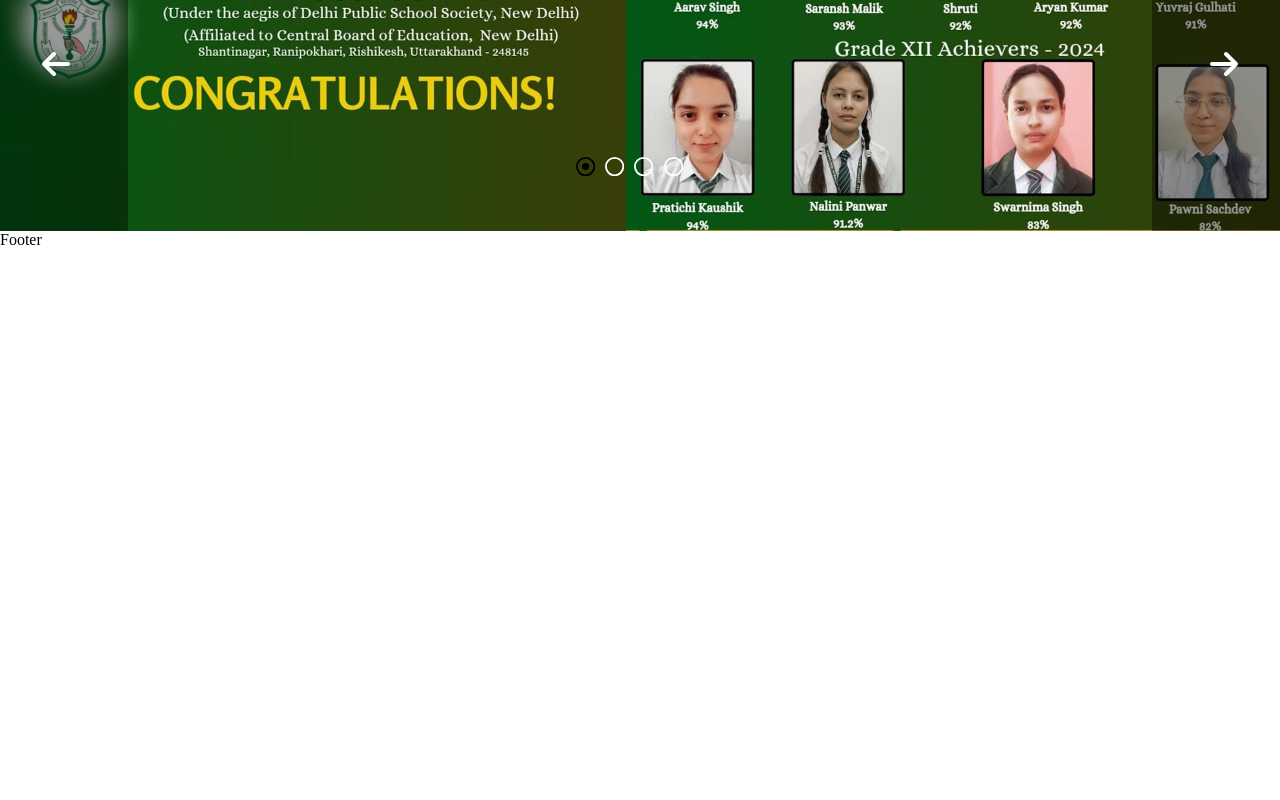
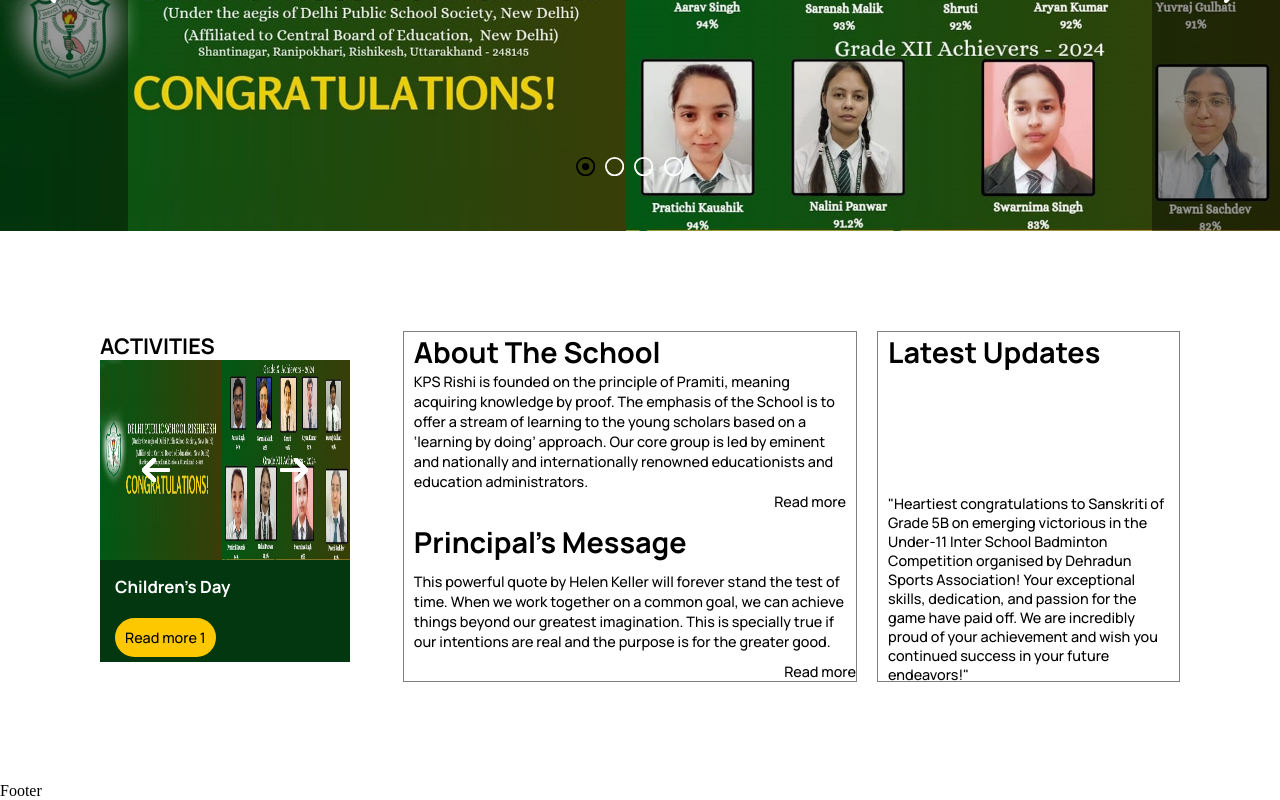
Before and after one commit to NavCGaur/school_website, a React (Create React App) app: page / in a window 1280 px wide. Shown: the part 397-1197 px from the top of the page. Before the commit the page ends 800 px from the top, so only its background shows below. Built offline with nearby package versions, Linux system fonts and the light colour scheme.

Commit message:
Blog added

```diff
--- a/src/components/carousel/Carousel.jsx
+++ b/src/components/carousel/Carousel.jsx
@@ -8,11 +8,6 @@
 import Image4 from '../../assets/carousel-image-4.jpg';
 import {ReactComponent as Circle} from '../../assets/circle.svg'
 import {ReactComponent as CircleDot} from '../../assets/circle-dot.svg'
-
-
-
-
-
 import {ReactComponent as LeftArrow}  from '../../assets/leftarrow.svg';
 import {ReactComponent as RightArrow}  from '../../assets/rightarrow.svg';
 
--- /dev/null
+++ b/src/containers/blog/Blog.jsx
@@ -0,0 +1,111 @@
+import React from 'react';
+import './blog.css';
+import { useState } from 'react';
+
+
+import Image1 from '../../assets/carousel-image-1.jpg';
+import Image2 from '../../assets/carousel-image-2.jpg';
+import Image3 from '../../assets/carousel-image-3.jpg';
+import Image4 from '../../assets/carousel-image-4.jpg';
+
+
+import {ReactComponent as LeftArrow}  from '../../assets/leftarrow.svg';
+import {ReactComponent as RightArrow}  from '../../assets/rightarrow.svg';
+
+function Blog() {
+
+const [imageIndex, setImageIndex] = useState(0)
+
+const images = [Image1, Image2, Image3, Image4];
+
+const descriptions = [ "Children's Day"," Playground", "Performance"," More Activities" ];
+
+const links = ["Read more 1","Read more 2","Read more 3","Read more 4"];
+
+
+function showNextImage() {
+    setImageIndex(prevIndex => prevIndex === (images.length - 1)? 0: (prevIndex + 1)
+    )
+  }
+
+  function showPrevImage() {
+    setImageIndex(prevIndex => (prevIndex === 0)? images.length - 1: (prevIndex - 1))
+  }
+
+
+  return (
+    <div className='blog'>
+
+        <div className='blog__activities'>
+           <h2>ACTIVITIES</h2>
+           <div className='blog__outContainer'>
+            {images.map((_,index)=>
+
+            <div className='blog__insideContainer'>
+                <div className='blog__carousal'>
+                    <img src={images[imageIndex]} key={index} ></img>
+
+                    <div className='carousal__arrow' onClick={showPrevImage}>
+                     <LeftArrow className='carousal__leftarrow'/>
+                        </div>
+                    <div className='carousal__arrow'onClick={showNextImage}>
+                     <RightArrow className='carousal__rightarrow'/>
+                    </div>
+                </div>
+
+                <div className='blog__description'>
+                    <div className='blog__description-text'>
+                        <h3>{descriptions[imageIndex]}</h3>
+                    </div>
+
+                    <div className='blog__description-link'>
+                        <a>{links[imageIndex]}</a>
+                    </div>
+                </div>
+
+            </div>
+                    )}
+            </div>
+
+        </div>
+
+        <div className='blog__para'>
+            <div className='blog__para1'>
+                <h1>About The School</h1>
+                <p>KPS Rishi is founded on the principle of Pramiti, meaning acquiring knowledge by proof. The emphasis of the School is to offer a stream of learning to the young scholars based on a ‘learning by doing’ approach. Our core group is led by eminent and nationally and internationally renowned educationists and education administrators.</p>
+                <div className='blog__link'><a> Read more </a></div>
+            </div>
+
+            <div className='blog__para2'>
+                <h1>Principal's Message </h1>
+                <p>This powerful quote by Helen Keller will forever stand the test of time. When we work together on a common goal, we can achieve things beyond our greatest imagination. This is specially true if our intentions are real and the purpose is for the greater good.</p>
+                <div className='blog__link'><a>Read more  </a></div>
+            </div>
+        </div>
+
+        <div className='blog__textscroll'>
+                <div className='blog__updates'>
+                    <h1>Latest Updates</h1>
+                </div>
+
+                <div className='blog__textscroll-text'>
+                <div class='blog__textscroll-text-content'>
+
+                    <p>
+                       "Heartiest congratulations to Sanskriti of Grade 5B on emerging victorious in the Under-11 Inter School Badminton Competition organised by Dehradun Sports Association! Your exceptional skills, dedication, and passion for the game have paid off. We are incredibly proud of your achievement and wish you continued success in your future endeavors!"
+                    </p>
+                    <p>The Orientation Programme will be held on Monday, 1st April, 2024.</p>
+                    <p>	Admissions Open (2024-25) from Grade Pre-Nursery to 9th and 11th </p>
+                    <p>	Annual Day Celebration 2022-23 Annual Sports Day of class Pre Nursery to 2 was celebrated with great enthusiasm at Public School, Rishikesh on 22nd December 2022.</p>
+                </div>
+
+                </div>
+        </div>
+
+
+
+    </div>
+  )
+}
+
+export default Blog
--- /dev/null
+++ b/src/containers/blog/blog.css
@@ -0,0 +1,134 @@
+.blog{
+margin: 50px;
+display: flex;
+font-family: var(--font-family);
+font-size: 0.9rem;
+font-weight: 500;
+
+}
+
+.blog__activities{
+    width: 30%;
+
+}
+
+.blog__carousal{
+    background-color: #023710;
+}
+.blog__carousal img{
+    height: 200px;
+    max-width: 100%;
+    display: block;
+}
+.carousal__rightarrow, .carousal__leftarrow{
+    top: 30%;
+}
+
+.blog__outContainer{
+    display: flex;
+    flex-direction: row;
+
+}
+
+.blog__insideContainer{
+    width: 250px;
+    position: absolute;
+    overflow: hidden;
+}
+
+.blog__para{
+    width: 45%;
+}
+
+.blog__textscroll{
+    width: 30%;
+    overflow: hidden;
+
+}
+
+.blog__link{
+    text-align: end;
+}
+
+a{
+    color: black;
+    cursor: pointer;
+}
+
+
+.blog__description-text, .blog__description-link{
+    padding: 15px;
+    background-color: #023710;
+}
+
+.blog__description-link a{
+    padding: 10px;
+    border-radius: 20px;
+    background-color: #fdc800;
+
+}
+
+.blog__description-text{
+    color: white;
+}
+
+.blog__description-link{
+margin-bottom: 10px;
+}
+
+.blog__description{
+    background-color: #023710;
+
+}
+
+.blog__para{
+    border: 1px solid gray;
+}
+.blog__para1, .blog__para2 p{
+    padding: 10px;
+
+    line-height: 20px;
+}
+.blog__para1 h1{
+    padding-bottom: 10px;
+}
+.blog__para2 h1{
+    padding-left: 10px;
+}
+
+
+.blog__updates h1{
+padding-bottom: 10px;
+padding-left: 10px;
+background-color: white;
+}
+
+.blog__textscroll{
+    margin-left: 20px;
+    border: 1px solid grey;
+}
+
+.blog__textscroll-text {
+    position: relative;
+    height: 100%; /* Fill the container */
+    overflow: hidden;
+
+}
+
+.blog__textscroll-text-content{
+    position: absolute;
+    bottom: 0;
+    width: 100%;
+    animation: scroll-up 20s linear infinite;
+}
+
+.blog__textscroll-text p{
+    padding-top: 20px;
+    padding-bottom: 20px;
+    padding: 10px;
+}
+
+@keyframes scroll-up{
+    0% {transform: translatey(100%);}
+    100% {transform: translatey(-100%);}
+}
--- a/src/containers/index.js
+++ b/src/containers/index.js
@@ -3,3 +3,4 @@
 export {default as Navbar} from './navbar/Navbar'
 export {default as Main} from './main/Main'
 export {default as Footer} from  './footer/Footer'
+export {default as Blog} from  './blog/Blog'
--- a/src/containers/main/Main.jsx
+++ b/src/containers/main/Main.jsx
@@ -1,6 +1,7 @@
 import React from 'react'
 import './Main.css'
 import { Carousel } from '../../components'
+import {Blog} from '../index'
 
 
 
@@ -8,10 +9,13 @@
 function Main() {
   return (
     <div className='main'>
-      <Carousel />
+
+      <div>
+        <Carousel />
+      </div>
 
       <div className='blog'>
-
+        <Blog />
       </div>
 
       <div  className='gallery'>
```
